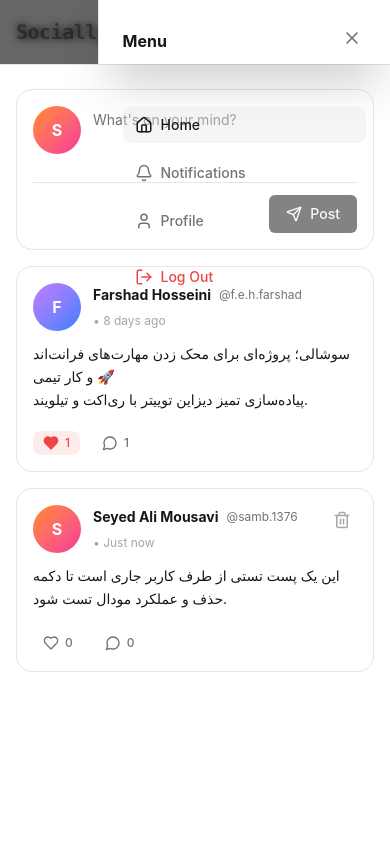
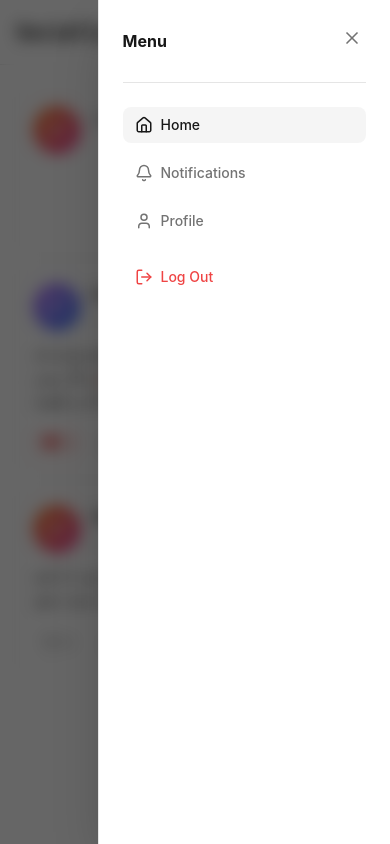
Before and after one commit to Five-o-One/Socially, a React (Vite) app: page / in a window 390 px wide. Both pictures are taken after a click on the button 349 px from the left and 32 px from the top of the page. Built offline with nearby package versions, Linux system fonts and the light colour scheme.

Commit message:
fix(navbar): mount mobile drawer and backdrop via createPortal to resolve stacking context and blur clipping

```diff
--- a/src/components/AppNavbar/AppNavbar.tsx
+++ b/src/components/AppNavbar/AppNavbar.tsx
@@ -1,4 +1,5 @@
 import { useState, useEffect } from "react";
+import { createPortal } from "react-dom";
 import { Link, NavLink } from "react-router";
 import AppIcon from "@/components/AppIcon/AppIcon";
 import { AppButton } from "@/components/AppButton";
@@ -134,22 +135,28 @@ export function AppNavbar({
         </div>
       </div>
 
-      {/* Mobile Drawer Backdrop */}
+      {/* Mobile Drawer & Backdrop Portal (Direct DOM Check without state cascading) */}
+      {typeof document !== "undefined" &&
+        createPortal(
           <div
-        className={`fixed inset-0 z-50 bg-black/60 backdrop-blur-xs transition-opacity duration-300 md:hidden ${
+            className={`fixed inset-0 z-50 transition-all duration-300 md:hidden ${
               isMenuOpen
-            ? "opacity-100 pointer-events-auto"
-            : "opacity-0 pointer-events-none"
+                ? "visible pointer-events-auto"
+                : "invisible pointer-events-none"
+            }`}
+          >
+            {/* Full-screen Backdrop */}
+            <div
+              className={`fixed inset-0 bg-black/60 backdrop-blur-sm transition-opacity duration-300 ${
+                isMenuOpen ? "opacity-100" : "opacity-0"
               }`}
               onClick={() => setIsMenuOpen(false)}
             />
 
-      {/* Mobile Drawer Panel */}
+            {/* Solid Drawer Panel */}
             <div
-        className={`fixed top-0 right-0 z-50 h-full w-3/4 max-w-xs border-l border-border bg-card p-6 shadow-2xl transition-all duration-300 ease-in-out md:hidden ${
-          isMenuOpen
-            ? "translate-x-0 opacity-100 visible pointer-events-auto"
-            : "translate-x-full opacity-0 invisible pointer-events-none"
+              className={`fixed top-0 right-0 h-full w-3/4 max-w-xs border-l border-border bg-card p-6 shadow-2xl transition-transform duration-300 ease-in-out ${
+                isMenuOpen ? "translate-x-0" : "translate-x-full"
               }`}
             >
               <div className="flex items-center justify-between pb-6 border-b border-border">
@@ -158,7 +165,7 @@ export function AppNavbar({
                   type="button"
                   onClick={() => setIsMenuOpen(false)}
                   aria-label="Close menu"
-            className="p-1 rounded-lg text-text-secondary hover:text-text hover:bg-border/30 transition-colors"
+                  className="p-1 rounded-lg text-text-secondary hover:text-text hover:bg-border/30 transition-colors cursor-pointer"
                 >
                   <AppIcon nameIcon="Close" size={20} />
                 </button>
@@ -200,7 +207,7 @@ export function AppNavbar({
                         setIsMenuOpen(false);
                         onLogout?.();
                       }}
-                className="flex items-center gap-2 px-3 py-2 text-sm font-medium text-danger hover:bg-danger/10 rounded-lg transition-colors mt-2 text-left"
+                      className="flex items-center gap-2 px-3 py-2 text-sm font-medium text-danger hover:bg-danger/10 rounded-lg transition-colors mt-2 text-left cursor-pointer"
                     >
                       <AppIcon nameIcon="LogOut" size={18} />
                       <span>Log Out</span>
@@ -219,6 +226,9 @@ export function AppNavbar({
                 )}
               </nav>
             </div>
+          </div>,
+          document.body,
+        )}
     </header>
   );
 }
```
Lines whose indentation alone changed are shown as unchanged.
